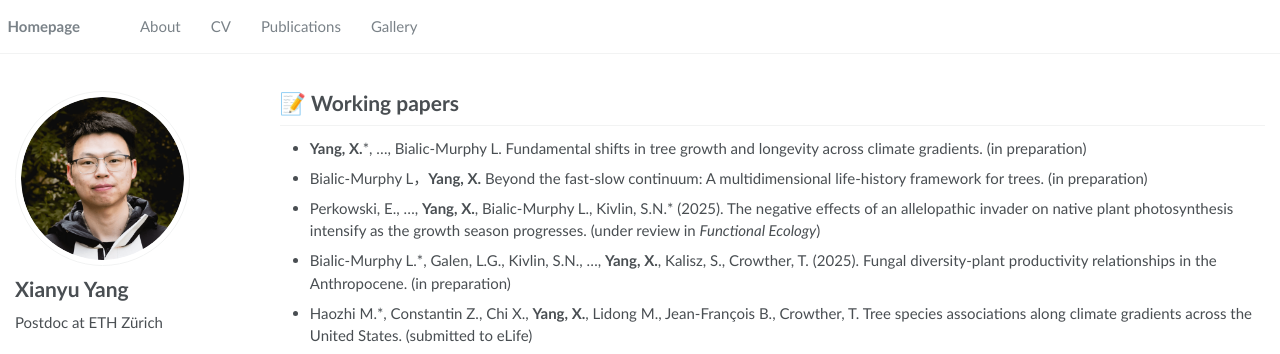
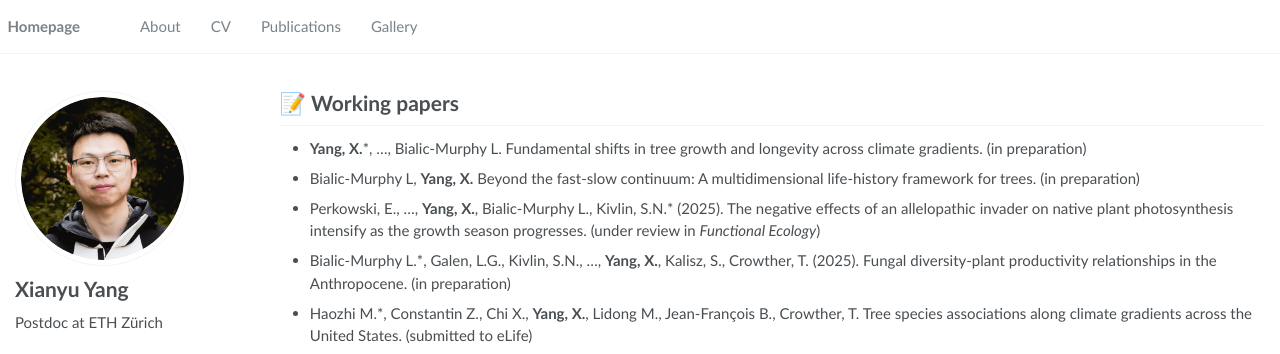
Before and after one commit to Xianyu-Yang/xianyu-yang.github.io, a Jekyll site: the page built from _pages/publications.md, in a window 1280 px wide and 900 px high. Shown: the top 354 px of the window. Built offline with Jekyll 4.4.1, drawn with Linux system fonts in a browser that asks for light colours; some web fonts are replaced.

```diff
--- a/_pages/publications.md
+++ b/_pages/publications.md
@@ -8,7 +8,7 @@ author_profile: true
 # 📝 Working papers
 - **Yang, X.**\*, ..., Bialic-Murphy L. Fundamental shifts in tree growth and longevity across climate gradients. (in preparation)
 
-- Bialic-Murphy L，**Yang, X.** Beyond the fast-slow continuum: A multidimensional life-history framework for trees. (in preparation)
+- Bialic-Murphy L, **Yang, X.** Beyond the fast-slow continuum: A multidimensional life-history framework for trees. (in preparation)
 
 - Perkowski, E., ..., **Yang, X.**, Bialic-Murphy L., Kivlin, S.N.\* (2025). The negative effects of an allelopathic invader on native plant photosynthesis intensify as the growth season progresses. (under review in _Functional Ecology_)
 
```
